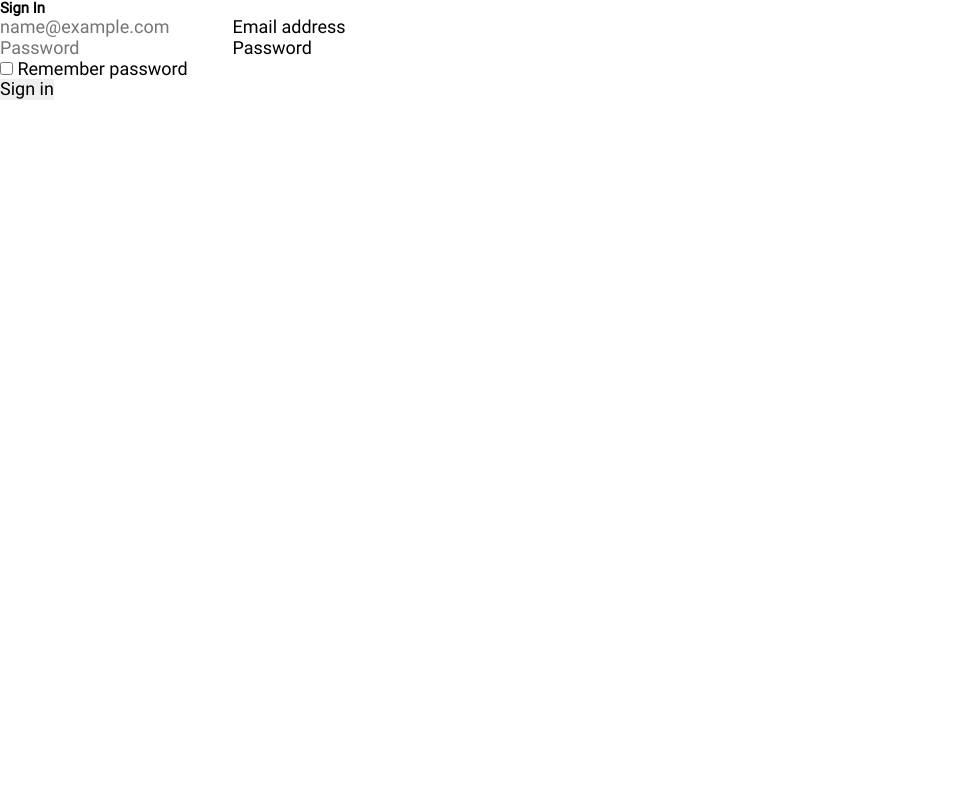
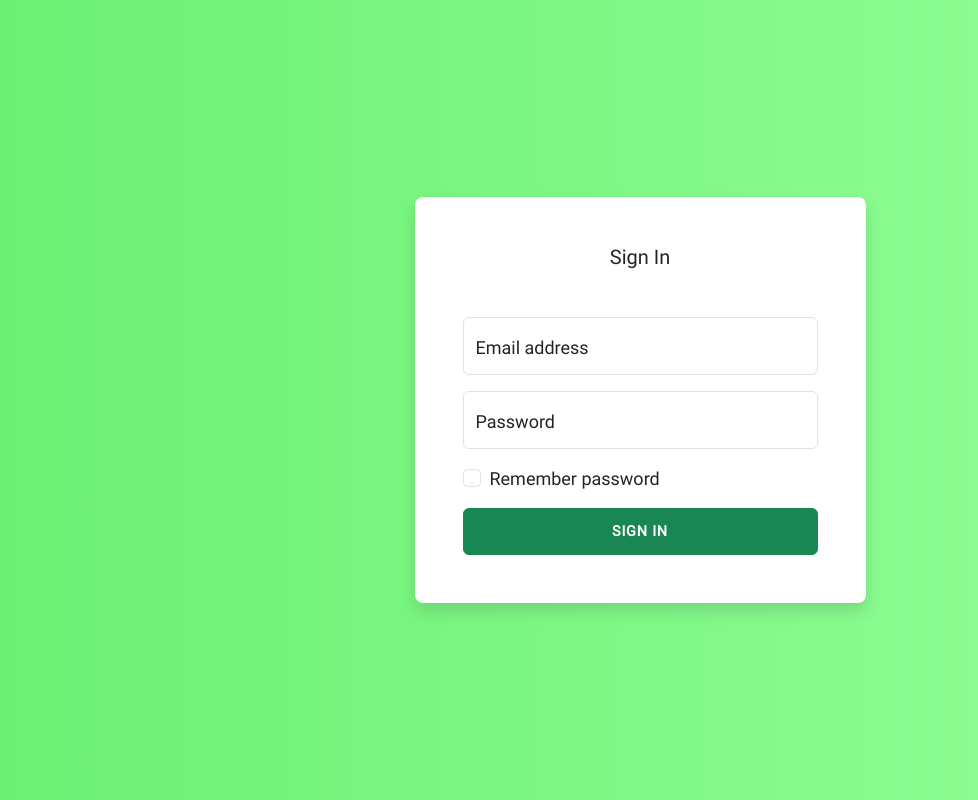
Before and after one commit to blackseaa1/Project_1_admin, a plain HTML site: page login.html in a window 1280 px wide. Shown: the whole page, without its empty margins (0-978 px from the left). Drawn offline with nearby package versions, Linux system fonts and the light colour scheme.

Commit message:
update login

```diff
--- a/login.html
+++ b/login.html
@@ -6,10 +6,11 @@
   <script src="assets/font/fontawesome-pro-5.13.0-web/js/all.min.js" defer></script>
 
   <!-- App CSS -->
+  <link rel="stylesheet" href="./assets/style/common/bootstrap.min.css">
 <link href="./assets/style/common/base.css" rel="stylesheet">
 <link href="./assets/style/common/normalize.css" rel="stylesheet">
 <link href="./assets/style/common/reset.css" rel="stylesheet">
-  <link id="theme-style" href="./assets/style/login" rel="stylesheet">
+  <link  href="./assets/style/login.css" rel="stylesheet">
 
 </head>
 <body>
```
